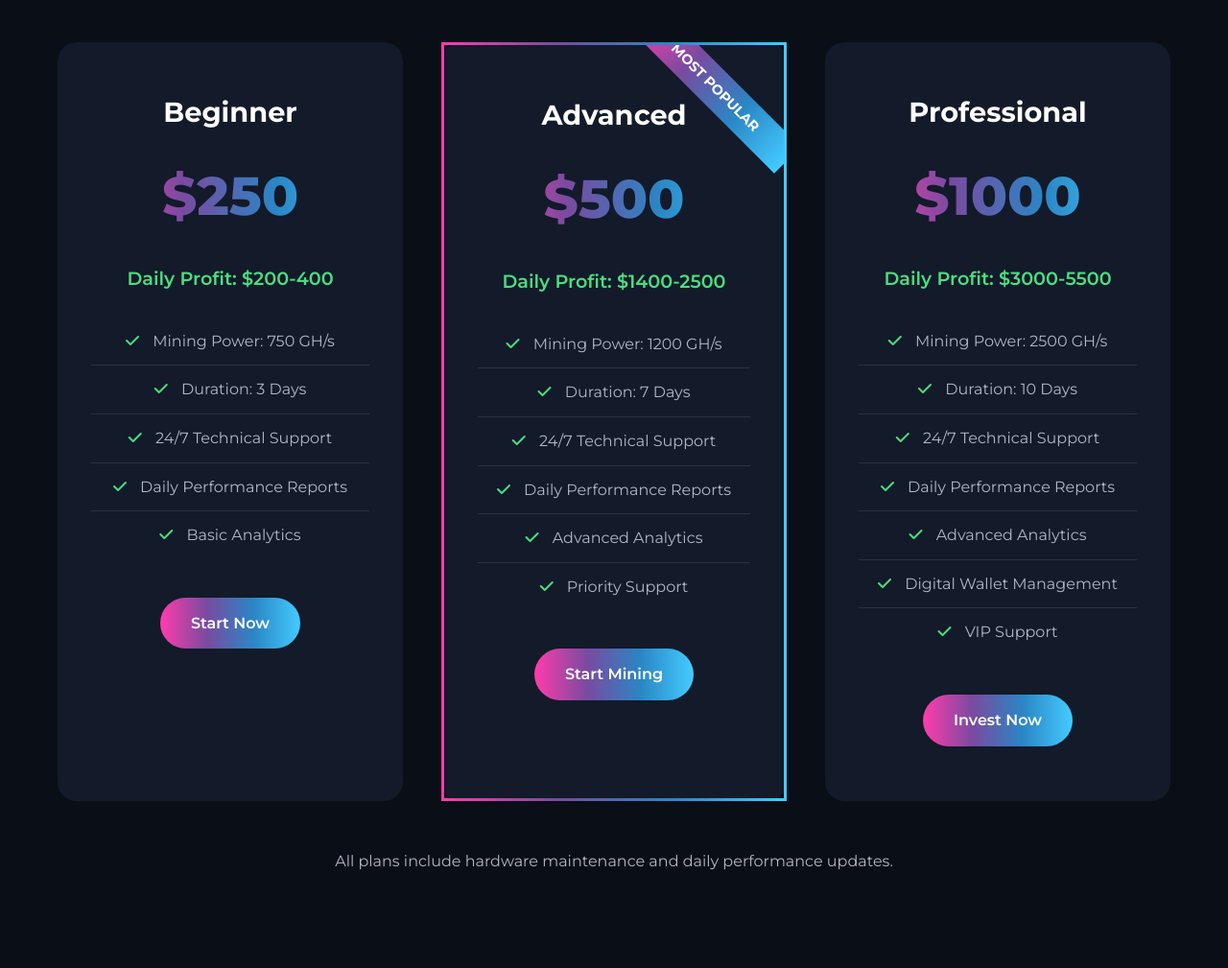
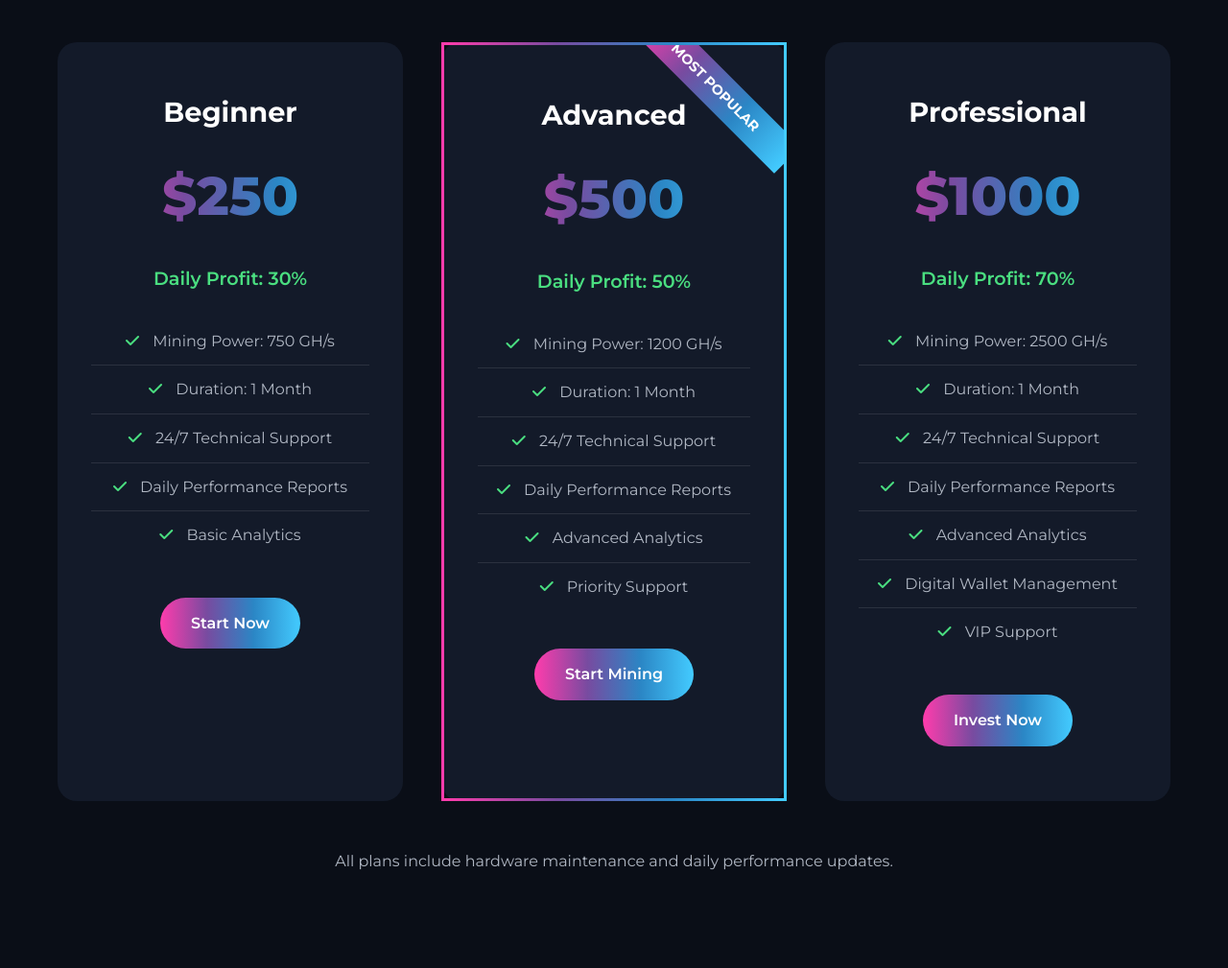
Before and after one commit to meme-coin-solana/CryptoMine-Pro, a plain HTML site: page index.html in a window 1280 px wide. Shown: the part 2534-3543 px from the top of the page at 96% size. Drawn offline with Linux system fonts and the light colour scheme.

Commit message:
Update index.html

```diff
--- a/index.html
+++ b/index.html
@@ -1054,10 +1054,10 @@
                 <div class="plan-card fade-in">
                     <div class="plan-name">Beginner</div>
                     <div class="plan-price">$250</div>
-                    <div class="plan-profit">Daily Profit: $200-400</div>
+                    <div class="plan-profit">Daily Profit: 30%</div>
                     <ul class="plan-features">
                         <li><i class="fas fa-check"></i> Mining Power: 750 GH/s</li>
-                        <li><i class="fas fa-check"></i> Duration: 3 Days</li>
+                        <li><i class="fas fa-check"></i> Duration: 1 Month</li>
                         <li><i class="fas fa-check"></i> 24/7 Technical Support</li>
                         <li><i class="fas fa-check"></i> Daily Performance Reports</li>
                         <li><i class="fas fa-check"></i> Basic Analytics</li>
@@ -1069,10 +1069,10 @@
                     <div class="popular-badge">MOST POPULAR</div>
                     <div class="plan-name">Advanced</div>
                     <div class="plan-price">$500</div>
-                    <div class="plan-profit">Daily Profit: $1400-2500</div>
+                    <div class="plan-profit">Daily Profit: 50%</div>
                     <ul class="plan-features">
                         <li><i class="fas fa-check"></i> Mining Power: 1200 GH/s</li>
-                        <li><i class="fas fa-check"></i> Duration: 7 Days</li>
+                        <li><i class="fas fa-check"></i> Duration: 1 Month</li>
                         <li><i class="fas fa-check"></i> 24/7 Technical Support</li>
                         <li><i class="fas fa-check"></i> Daily Performance Reports</li>
                         <li><i class="fas fa-check"></i> Advanced Analytics</li>
@@ -1084,10 +1084,10 @@
                 <div class="plan-card fade-in delay-2">
                     <div class="plan-name">Professional</div>
                     <div class="plan-price">$1000</div>
-                    <div class="plan-profit">Daily Profit: $3000-5500</div>
+                    <div class="plan-profit">Daily Profit: 70%</div>
                     <ul class="plan-features">
                         <li><i class="fas fa-check"></i> Mining Power: 2500 GH/s</li>
-                        <li><i class="fas fa-check"></i> Duration: 10 Days</li>
+                        <li><i class="fas fa-check"></i> Duration: 1 Month</li>
                         <li><i class="fas fa-check"></i> 24/7 Technical Support</li>
                         <li><i class="fas fa-check"></i> Daily Performance Reports</li>
                         <li><i class="fas fa-check"></i> Advanced Analytics</li>
```
